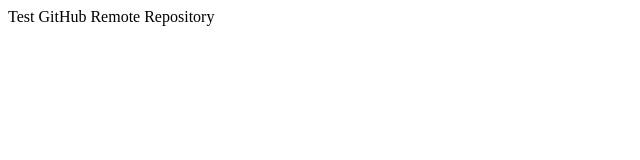
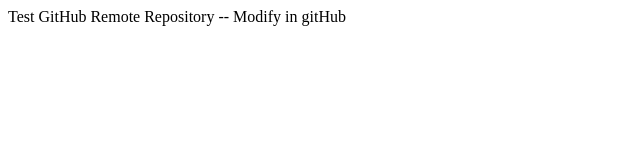
Before and after one commit to nkhozooii/TestGitHub, a plain HTML site: page Index.html in a window 1280 px wide. Shown: the whole page, without its empty margins (0-640 px from the left). Drawn offline with Linux system fonts and the light colour scheme.

Commit message:
Update Index.html
modify index in github

```diff
--- a/Index.html
+++ b/Index.html
@@ -6,6 +6,6 @@
     <title>Document</title>
 </head>
 <body>
-    Test GitHub Remote Repository
+    Test GitHub Remote Repository -- Modify in gitHub
 </body>
 </html>
```
